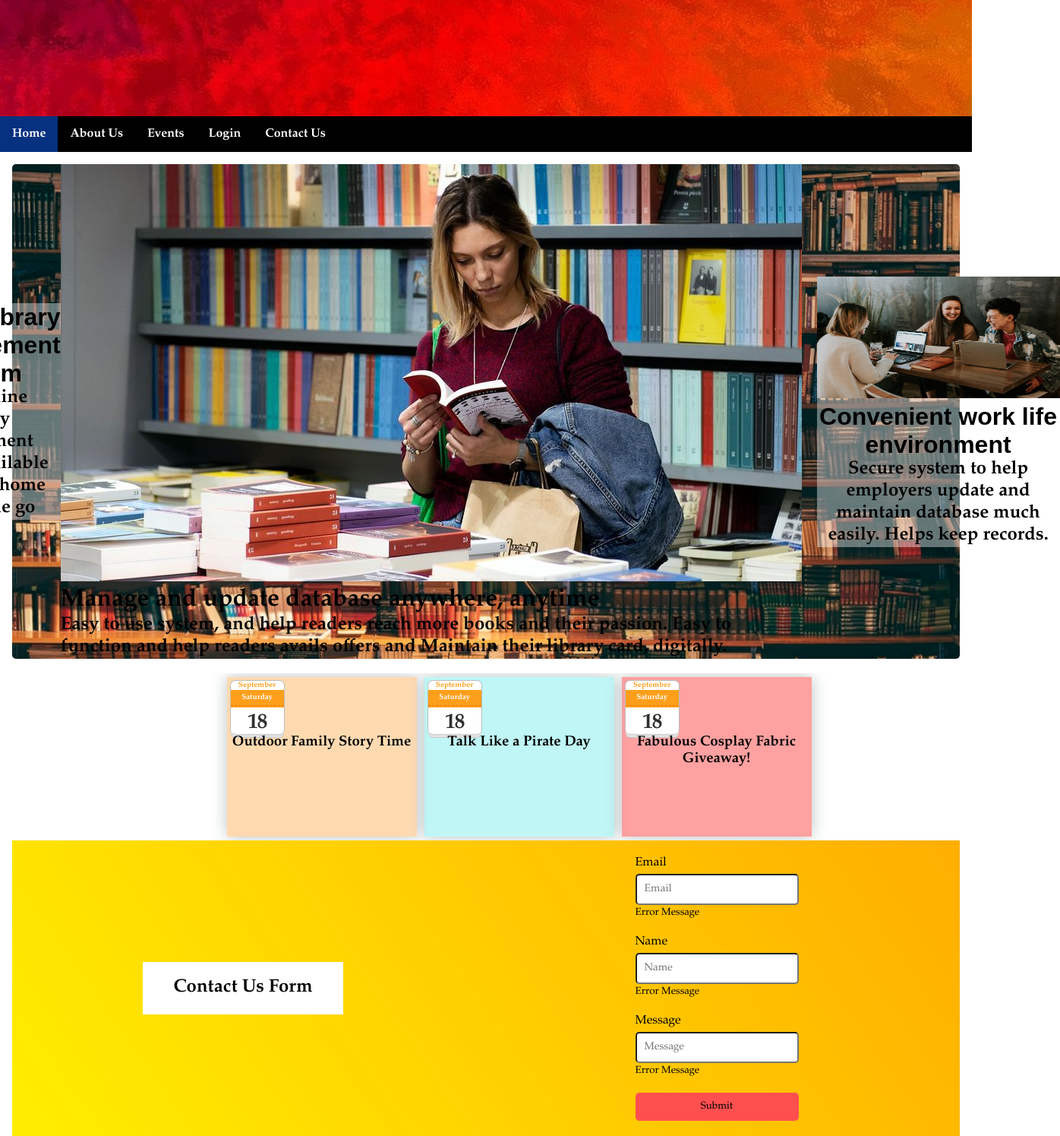
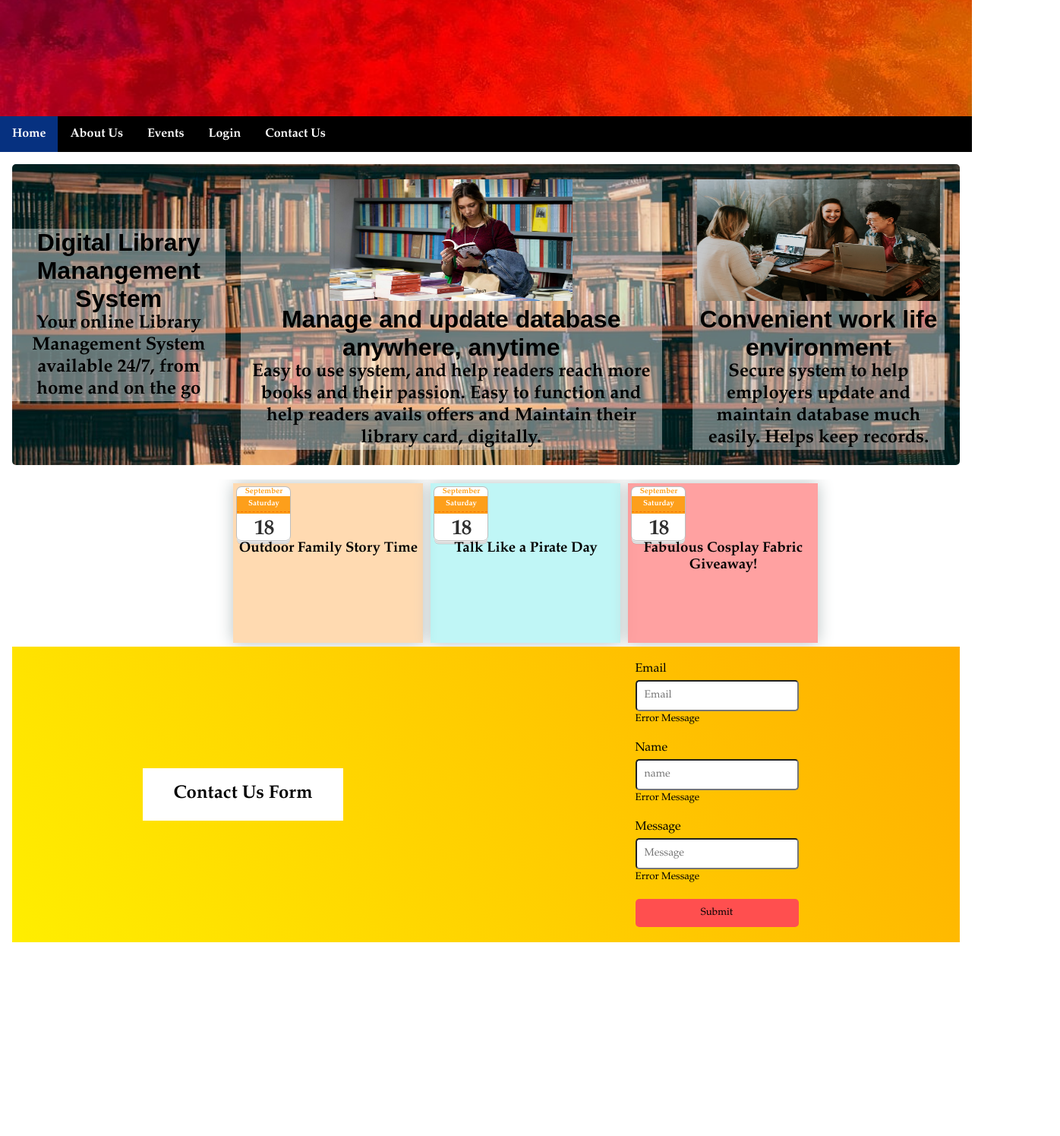
Before and after one commit to prynkab/LibraryManagementSystem, a plain HTML site: page index.html in a window 1280 px wide. Shown: the part 567-2062 px from the top of the page at 76% size, 1396 px wide, since content can reach past the window. After the commit the page ends 1823 px from the top, so only its background shows below. Drawn offline with Linux system fonts and the light colour scheme.

Commit message:
Update index.html

```diff
--- a/index.html
+++ b/index.html
@@ -26,7 +26,7 @@
           <h1>Digital Library Manangement System</h1>
           <h2>Your online Library Management System available 24/7, from home and on the go</h2>
         </div>
-        <div class="conatiner">
+        <div class="container">
           <img src="read.jpg">
           <h1>Manage and update database anywhere, anytime</h1>
           <h2>Easy to use system, and help readers reach more books and their passion. Easy to function and help readers avails offers and Maintain their library card, digitally.</h1>
@@ -39,7 +39,7 @@
       </div>
       <br>
       <div class="grand_parent">
-        <h1>Event</h1>
+        <h1>Events</h1>
         <div class="parents">
             <div class="child">
                 <time datetime="2021-09-18" class="icon">
@@ -73,7 +73,7 @@
             </div>
         </div>
       </div>
-        <div class="contact-form">
+      <div class="contact-form">
         <div class="title">
           <h2>Contact Us Form</h2>
         </div>
@@ -87,7 +87,7 @@
           </div>
           <div class="form-control">
               <label for="username">Name</label>
-              <input type="text" placeholder="Name" id="name">
+              <input type="text" placeholder="name" id="name">
               <i class="fas fa-check-circle"></i>
               <i class="fas fa-exclamation-circle"></i>
               <small>Error Message</small>
```
